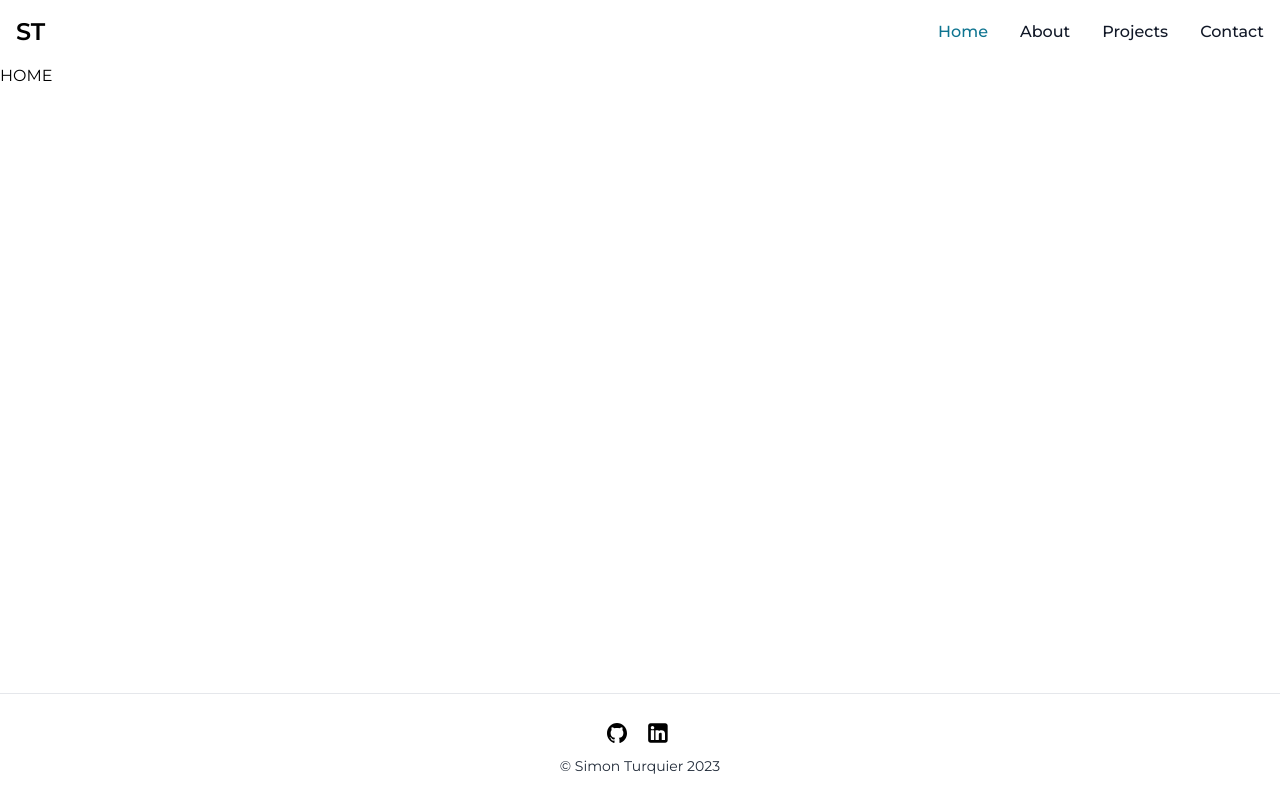
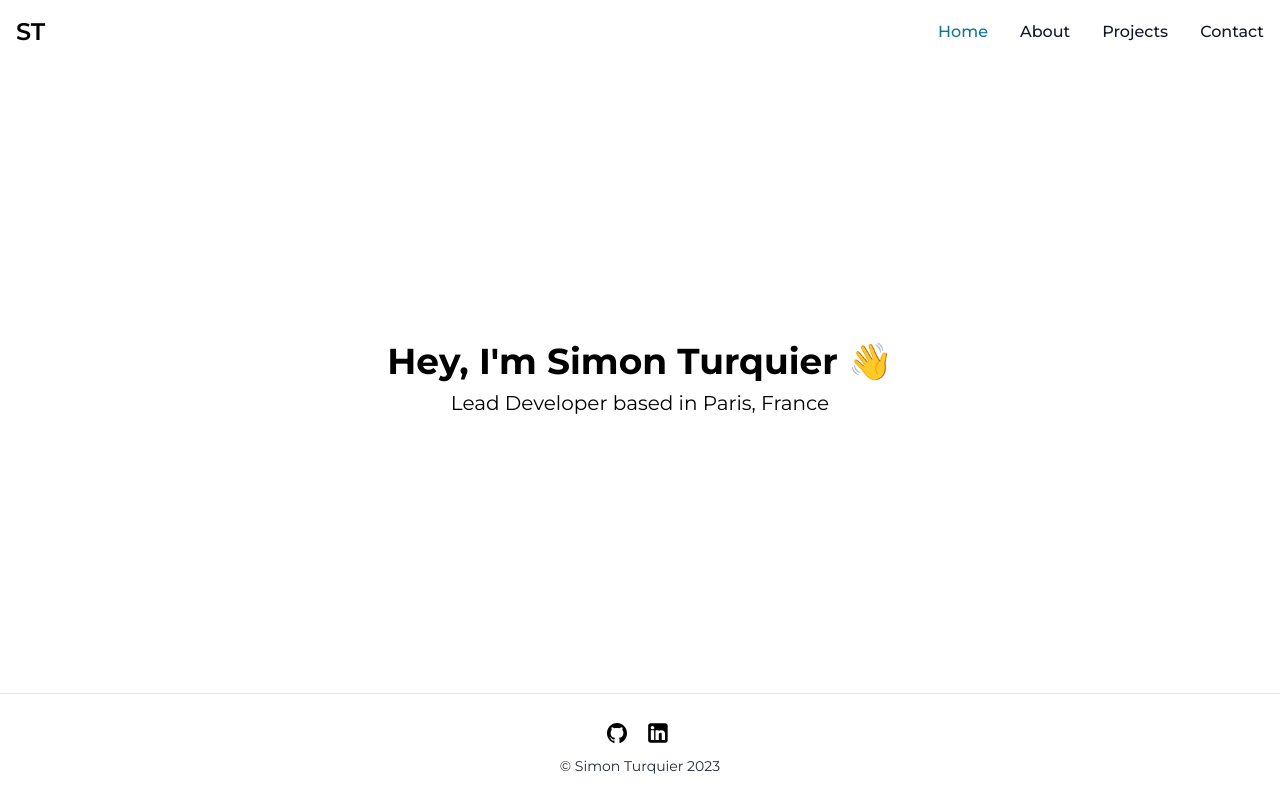
Before and after one commit to sturquier/portfolio, a Next.js app: page / in a window 1280 px wide. Built offline with nearby package versions, Linux system fonts and the light colour scheme.

Commit message:
Add homepage

```diff
--- a/app/page.tsx
+++ b/app/page.tsx
@@ -1,7 +1,8 @@
 export default function Home() {
   return (
-    <main>
-        <div>HOME</div>
+    <main className="flex flex-col items-center justify-center h-screen text-center px-4">
+      <h1 className="text-4xl font-bold mb-2">{`Hey, I'm Simon Turquier 👋`}</h1>
+      <p className="text-xl">Lead Developer based in Paris, France</p>
     </main>
-  )
+  );
 }
```
